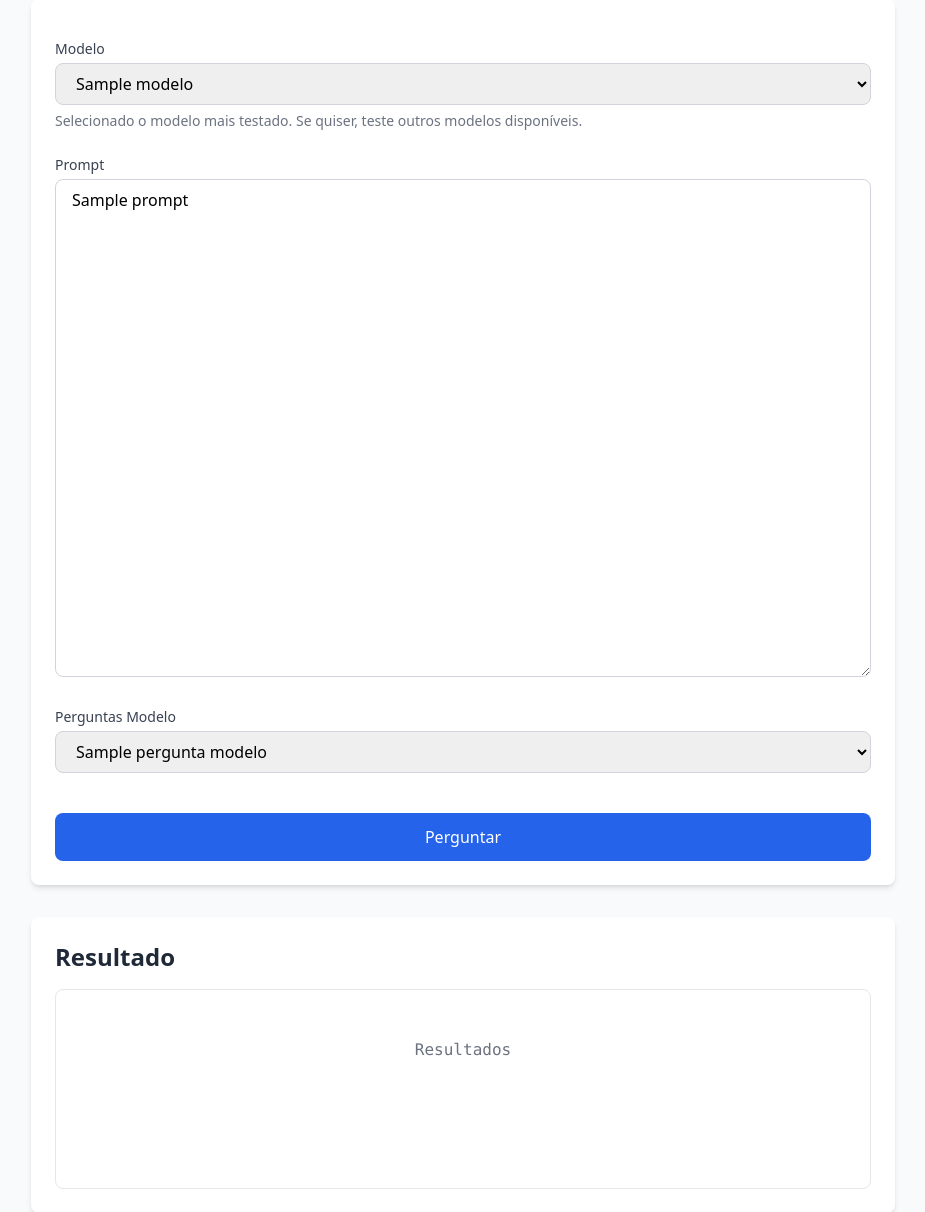
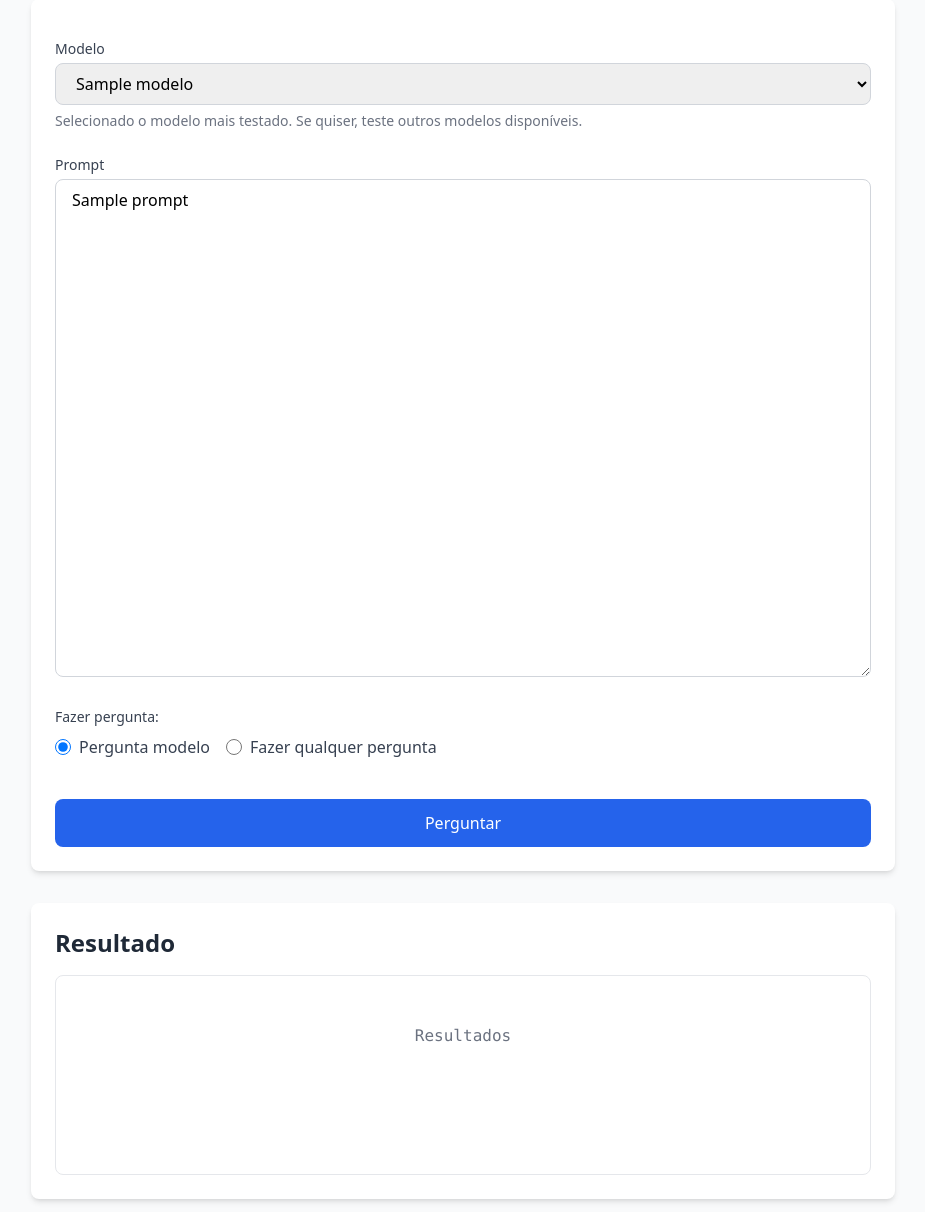
Before and after one commit to danilocgsilva/imersao_dev_ia_alura__dev_agentes_de_ai_apimentado, a Flask app: template app/flask_app/templates/prompt.html in a window 1280 px wide. Shown: the part 161-1373 px from the top of the page, without its empty margins (177-1102 px from the left). Run offline with Flask 3, Linux system fonts and the light colour scheme; the template is opened without the code that fills it: most values are stand-ins (such as "Sample title", 1, 10 or a date in 2020); some libraries are stand-ins or nearby versions.

Commit message:
Pergunta padrão e pergunta aberta para prompt
O usuário agora pode escolher entre testar o prompt com uma pergunta
aberta ou pergunta modelo.

```diff
--- a/app/flask_app/main.py
+++ b/app/flask_app/main.py
@@ -52,7 +52,14 @@ def enviar_pergunta():
 def enviar_prompt():
     prompt = request.get_json().get('prompt')
     modelo = request.get_json().get('modelo')
-    pergunta = request.get_json().get('pergunta')
+    pergunta_modelo = request.get_json().get('pergunta_modelo')
+    tipo_pergunta = request.get_json().get('tipo_pergunta')
+    pergunta_aberta = request.get_json().get('pergunta_aberta')
+    pergunta = ""
+    if tipo_pergunta == "pergunta_aberta":
+        pergunta = pergunta_aberta
+    elif tipo_pergunta == "pergunta_modelo":
+        pergunta = pergunta_modelo
 
     prompt = Prompt(prompt)
     resultado_prompt = prompt.triagemJson(pergunta)
--- a/app/flask_app/templates/prompt.html
+++ b/app/flask_app/templates/prompt.html
@@ -13,16 +13,15 @@
                     Modelo
                 </label>
                 <div class="relative">
-                        <select
-                            id="modelo"
-                            name="modelo"
+                    <select id="modelo" name="modelo"
                         class="w-full px-4 py-2 border border-gray-300 rounded-lg focus:ring-2 focus:ring-blue-500 focus:border-blue-500 outline-none transition">
                         {% for modelo in view_model.lista_modelos %}
                         <option value="{{ modelo[1] }}">{{ modelo[1] }}</option>
                         {% endfor %}
                     </select>
                 </div>
-                    <p class="mt-1.5 text-sm text-gray-500">Selecionado o modelo mais testado. Se quiser, teste outros modelos disponíveis.</p>
+                <p class="mt-1.5 text-sm text-gray-500">Selecionado o modelo mais testado. Se quiser, teste outros
+                    modelos disponíveis.</p>
             </div>
 
             <div class="mt-4">
@@ -30,23 +29,33 @@
                     Prompt
                 </label>
                 <div class="relative">
-                        <textarea
-                            id="prompt"
-                            name="prompt"
-                            rows="20"
-                            placeholder="Escreva seu prompt aqui."
+                    <textarea id="prompt" name="prompt" rows="20" placeholder="Escreva seu prompt aqui."
                         class="w-full px-4 py-2 border border-gray-300 rounded-lg focus:ring-2 focus:ring-blue-500 focus:border-blue-500 outline-none transition">{{ view_model.prompt }}</textarea>
                 </div>
             </div>
 
-                <div class="mt-4">
+            <div class="mt-4" id="seletor_pergunta">
+                <p class="block text-sm font-medium text-gray-700 mb-2">Fazer pergunta:</p>
+                <div class="flex flex-col sm:flex-row space-y-2 sm:space-y-0 sm:space-x-4">
+                    <label class="inline-flex items-center">
+                        <input type="radio" name="tipo_pergunta" value="pergunta_modelo" checked
+                            class="h-4 w-4 text-blue-600 focus:ring-blue-500 border-gray-300">
+                        <span class="ml-2 text-gray-700">Pergunta modelo</span>
+                    </label>
+                    <label class="inline-flex items-center">
+                        <input type="radio" name="tipo_pergunta" value="pergunta_aberta"
+                            class="h-4 w-4 text-blue-600 focus:ring-blue-500 border-gray-300">
+                        <span class="ml-2 text-gray-700">Fazer qualquer pergunta</span>
+                    </label>
+                </div>
+            </div>
+
+            <div class="mt-4 hidden" id="pergunta_modelo">
                 <label class="block text-sm font-medium text-gray-700 mb-1" for="perguntas_modelo">
                     Perguntas Modelo
                 </label>
                 <div class="relative">
-                        <select
-                            id="perguntas_modelo"
-                            name="pergunta"
+                    <select id="perguntas_modelo" name="pergunta_modelo"
                         class="w-full px-4 py-2 border border-gray-300 rounded-lg focus:ring-2 focus:ring-blue-500 focus:border-blue-500 outline-none transition">
                         {% for pergunta_modelo in view_model.perguntas_modelo %}
                         <option value="{{ pergunta_modelo[1] }}">{{ pergunta_modelo[1] }}</option>
@@ -55,8 +64,20 @@
                 </div>
             </div>
 
+            <div class="mt-4 hidden" id="pergunta_aberta_wrapper">
+                <label class="block text-sm font-medium text-gray-700 mb-1" for="pergunta">
+                    Qualquer Pergunta
+                </label>
+                <div class="relative">
+                    <textarea id="pergunta_aberta" name="pergunta_aberta" rows="4" placeholder="Pergunte aqui..."
+                        class="w-full px-4 py-2 border border-gray-300 rounded-lg focus:ring-2 focus:ring-blue-500 focus:border-blue-500 outline-none transition"></textarea>
+                </div>
+                <p class="mt-1.5 text-sm text-gray-500">Campo para fazer a pergunta.</p>
+            </div>
+
             <div class="pt-4">
-                    <button type="submit" class="w-full bg-blue-600 text-white font-medium py-3 px-4 rounded-lg hover:bg-blue-700 focus:outline-none focus:ring-2 focus:ring-blue-500 focus:ring-offset-2 transition">
+                <button type="submit"
+                    class="w-full bg-blue-600 text-white font-medium py-3 px-4 rounded-lg hover:bg-blue-700 focus:outline-none focus:ring-2 focus:ring-blue-500 focus:ring-offset-2 transition">
                     Perguntar
                 </button>
             </div>
--- a/app/scripts_migracao/07_adicao_perguntas_modelo.sql
+++ b/app/scripts_migracao/07_adicao_perguntas_modelo.sql
@@ -6,3 +6,4 @@ INSERT INTO perguntas_modelo (
     ("Quero mais 5 dias de trabalho remoto. Como faço?"),
     ("Posso reembolsar cursos ou treinamentos da Alura"),
     ("Quantas capivaras tem no rio Pinheiros?");
+    ("Estou precisando de um atendimento médico do meu plano de saúde e eles estão demorando para me responder. Poderia agilizar?");
--- /dev/null
+++ b/app/scripts_migracao/08_gemini_flash_25_como_primeiro_modelo.sql
@@ -0,0 +1 @@
+UPDATE models SET ordem = 0 WHERE nome = "models/gemini-2.5-flash";
--- a/app/suporte/Comandos/Migrar.py
+++ b/app/suporte/Comandos/Migrar.py
@@ -25,6 +25,7 @@ class Migrar:
         banco.executar_sql(self._converter_arquivo_sql_para_string("scripts_migracao/05_tabela_respostas.sql"))
         banco.executar_sql(self._converter_arquivo_sql_para_string("scripts_migracao/06_tabela_perguntas_modelo.sql"))
         banco.executar_sql(self._converter_arquivo_sql_para_string("scripts_migracao/07_adicao_perguntas_modelo.sql"))
+        banco.executar_sql(self._converter_arquivo_sql_para_string("scripts_migracao/08_gemini_flash_25_como_primeiro_modelo.sql"))
         self._loginfo("Migração do banco terminada.")
 
     def _converter_arquivo_sql_para_string(self, arquivo: str):
```
Also changed, not shown: app/flask_app/static/prompt.js (+45 -5 lines). Lines whose indentation alone changed are shown as unchanged.
